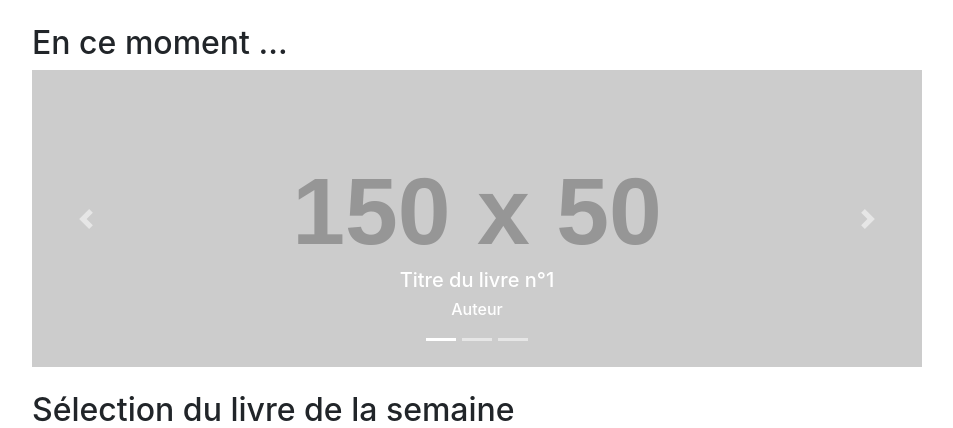
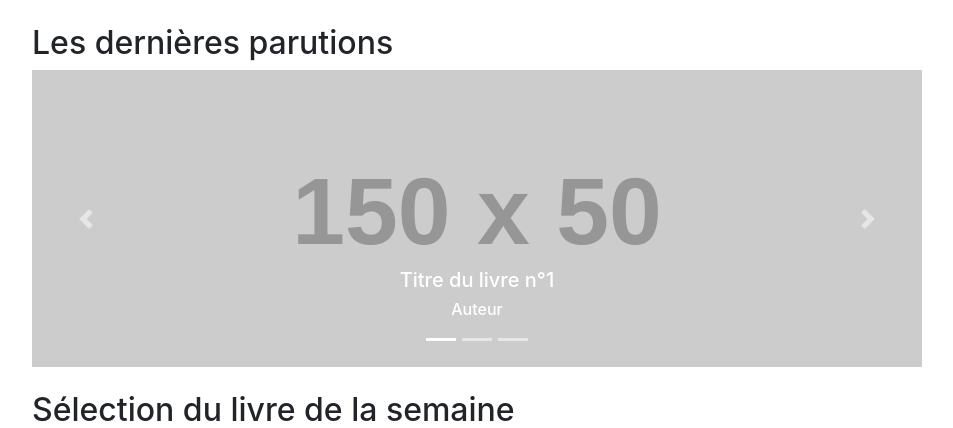
Before and after one commit to yabounn/thesaurilittera, a Symfony app: template templates/home/home.html.twig in a window 1280 px wide. Shown: the part 120-548 px from the top of the page, without its empty margins (68-1021 px from the left). Run offline with Twig, Linux system fonts and the light colour scheme; the template is opened without the code that fills it, so the values that code supplies are empty; grey boxes labelled with a size stand in for pictures from a placeholder-image service; some libraries are stand-ins or nearby versions.

Commit message:
Changement du titre du carousel

```diff
--- a/templates/home/home.html.twig
+++ b/templates/home/home.html.twig
@@ -6,7 +6,8 @@
 <div class="container mt-4">
     <div class="row">
         <section class="col-lg-10">
-            <h2 class="col-lg-12">En ce moment ...</h2>
+
+            <h2 class="col-lg-12">Les dernières parutions</h2>
             <div id="carouselExampleIndicators" class="carousel slide col-lg-12" data-ride="carousel">
                 <ol class="carousel-indicators">
                     <li data-target="#carouselExampleIndicators" data-slide-to="0" class="active"></li>
```
